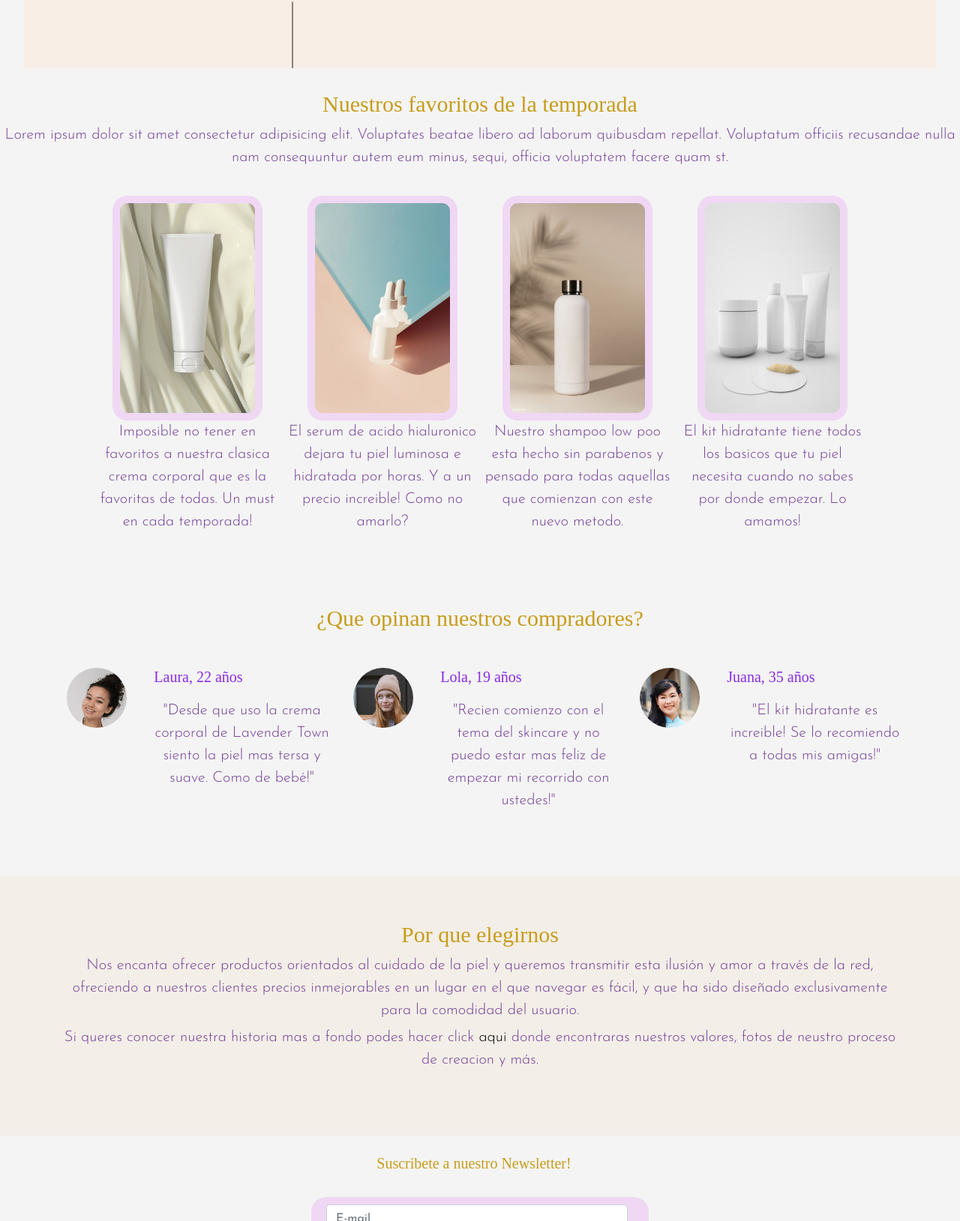
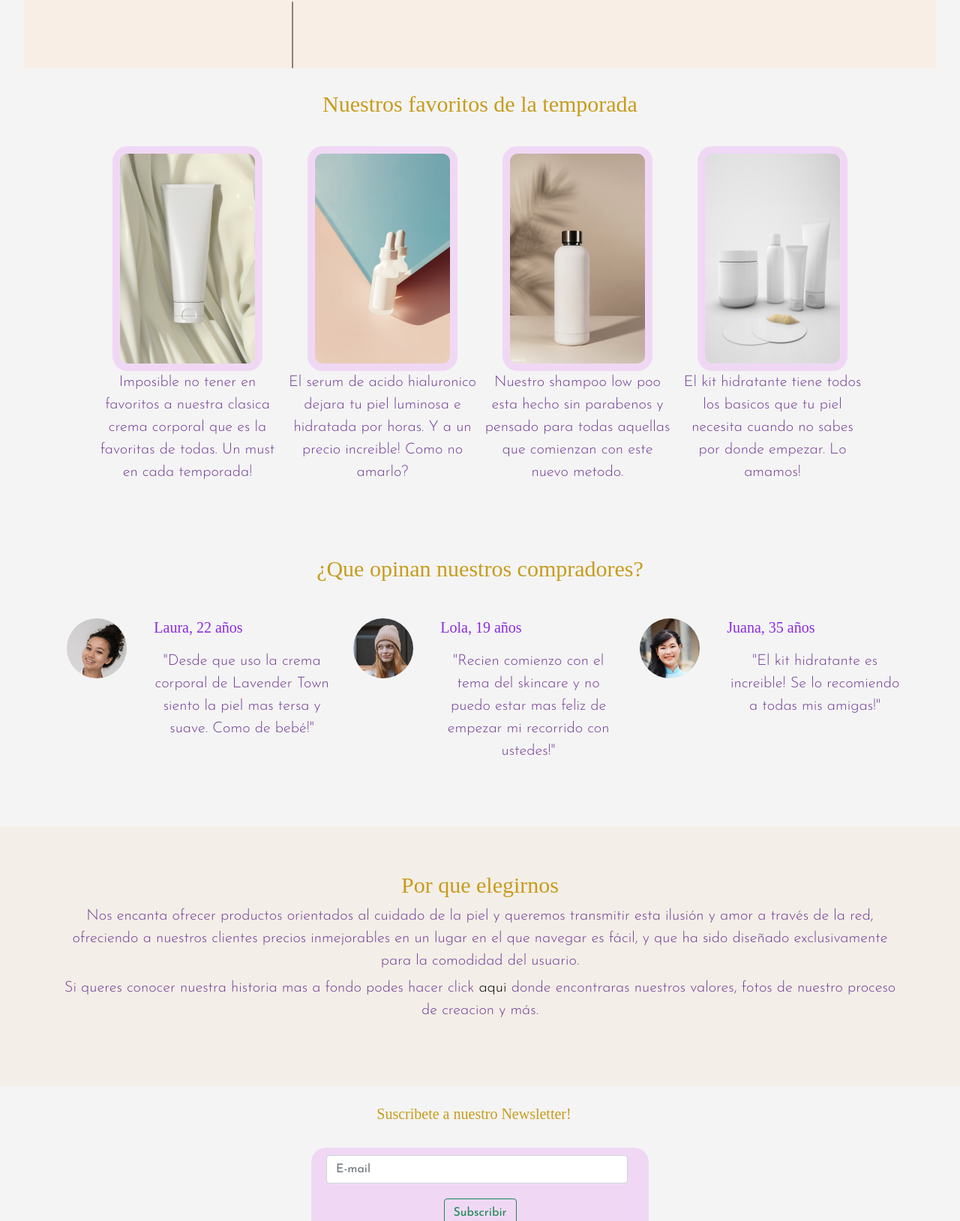
Before and after one commit to carolinaortegaoc/lavendertown-HTML-CSS, a website: page index.html in a window 1280 px wide. Shown: the part 819-2448 px from the top of the page at 75% size. Drawn offline with nearby package versions, Linux system fonts and the light colour scheme; a web font is replaced by a local one.

Commit message:
ahora si esta todo listo

```diff
--- a/index.html
+++ b/index.html
@@ -97,9 +97,6 @@
 
                   <h2>Nuestros favoritos de la temporada </h2>
 
-      <p>Lorem ipsum dolor sit amet consectetur adipisicing elit. Voluptates beatae libero ad laborum
-      quibusdam repellat. Voluptatum officiis recusandae nulla nam consequuntur autem eum minus, sequi, officia voluptatem
-      facere quam st.</p>
       <div class="Coso"><!--bloque 2-->
         <div class="coso-imgcontainer">
           <img src="imagenes/producto1.jpg" class="coso_imgChiquita">
@@ -183,7 +180,7 @@
                     	</p>
                     	<p>
                     		Si queres conocer nuestra historia mas a fondo podes hacer click <a href="pages/Nosotros.html" class="nada">aqui</a> donde encontraras
-                    		nuestros valores, fotos de neustro proceso de creacion y más.
+                    		nuestros valores, fotos de nuestro proceso de creacion y más.
                     	</p>
 	                </div>
 	            </div>
--- a/scss/_especificos.scss
+++ b/scss/_especificos.scss
@@ -4,7 +4,6 @@
     display: flex;
     align-items: center;
     justify-content: center;
-    padding-top: 50px;
     padding-bottom: 50px;
     gap: 30px;
     align-content: center;
```
Also changed, not shown: css/main.css.
